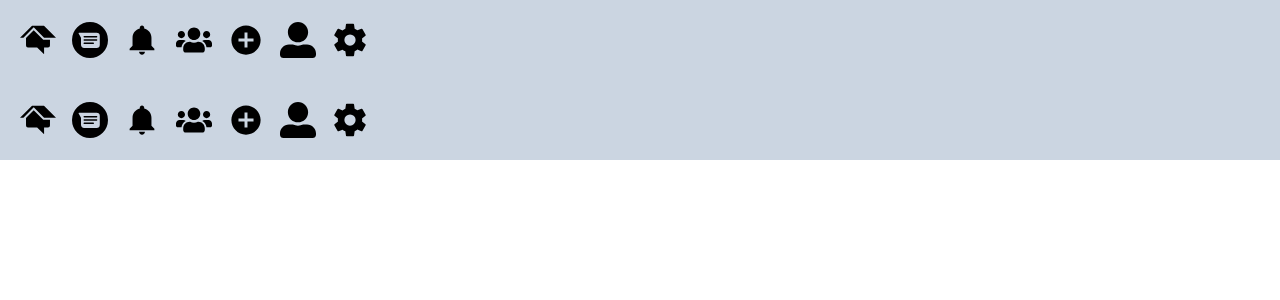
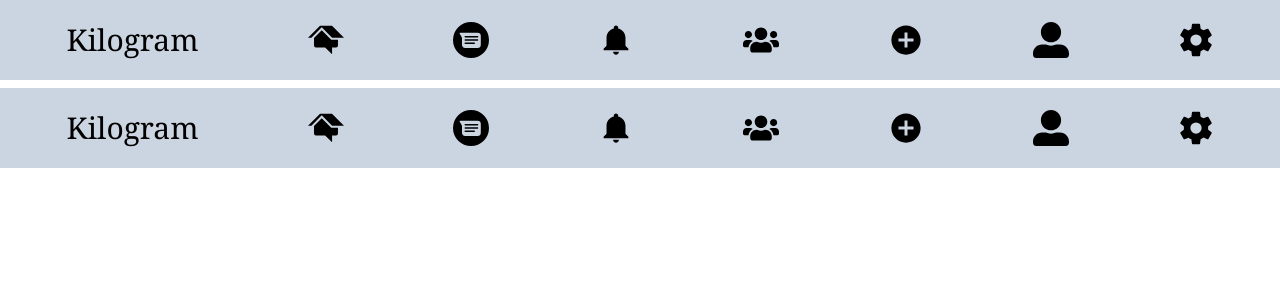
Before and after one commit to abhishekDev047/Kilogram-, a Next.js app: page /components/Navbar in a window 1280 px wide. Shown: the top 300 px of the page. Built offline with nearby package versions, Linux system fonts and the light colour scheme.

Commit message:
navbar fixed

```diff
--- a/src/pages/_app.js
+++ b/src/pages/_app.js
@@ -13,7 +13,7 @@ export default function App({ Component, pageProps }) {
     <Navbar />
     </div>
 
-    <div className=' px-2 w-full'>
+    <div className=' px-2 w-full mt-2'>
   <Component {...pageProps} />
     </div>
   </div>
--- a/src/pages/components/Navbar.js
+++ b/src/pages/components/Navbar.js
@@ -10,7 +10,11 @@ const Navbar = () => {
  const [drop, setDrop] = useState('hidden')
   return (
     <>
-    <div className='sm:px-3 bg-slate-300  flex  fixed left-0 w-full px-2 z-10 h-16 sm:h-20'>
+    <div className='sm:px-3 sm:justify-around bg-slate-300  flex  fixed left-0 w-full px-2 z-10 h-16 sm:h-20'>
+
+    <div className='text-3xl sm:text-3xl sm:block hidden  m-auto  mx-2  '>
+        <p className='font-serif'>Kilogram</p>
+    </div>
 
         <div className='text-3xl sm:text-4xl  m-auto hover:text-blue-800 mx-2  '>
               <Link href={'/'} className=''> <SiHomeadvisor/> </Link>
```
